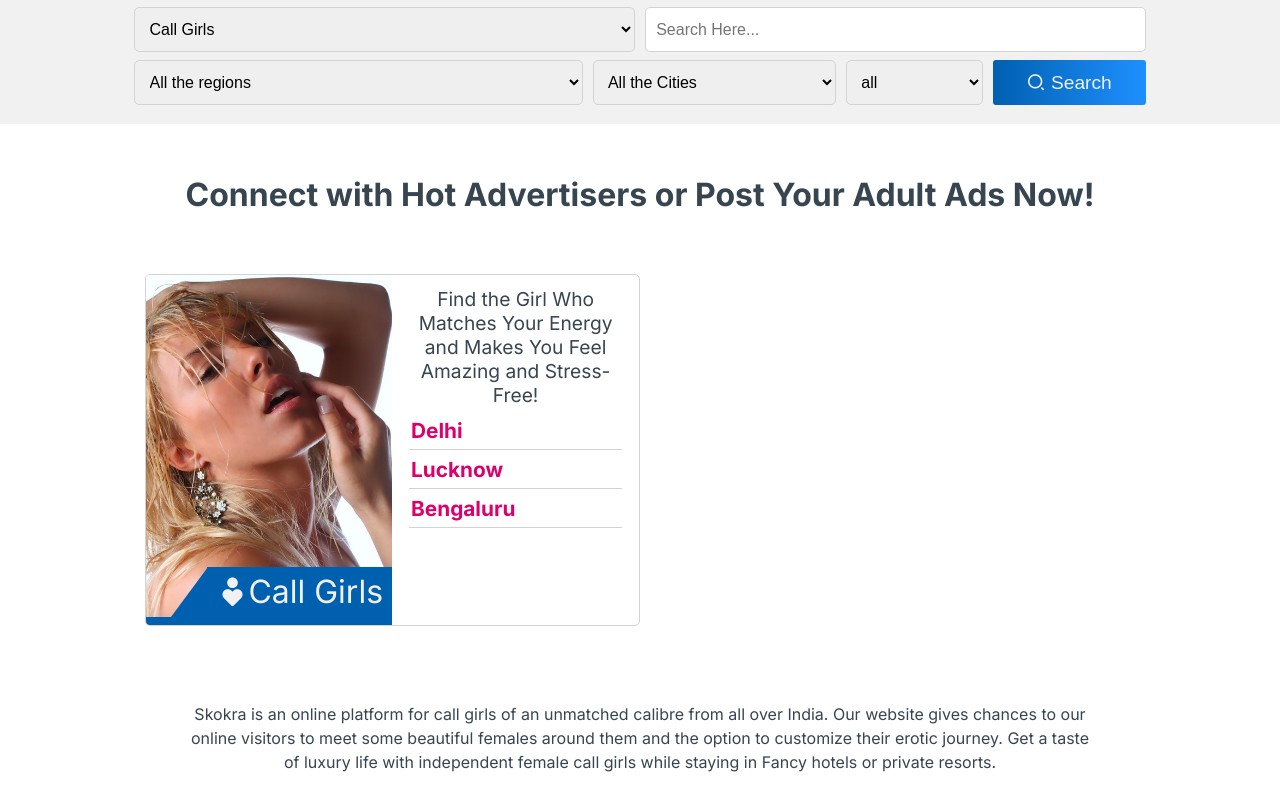
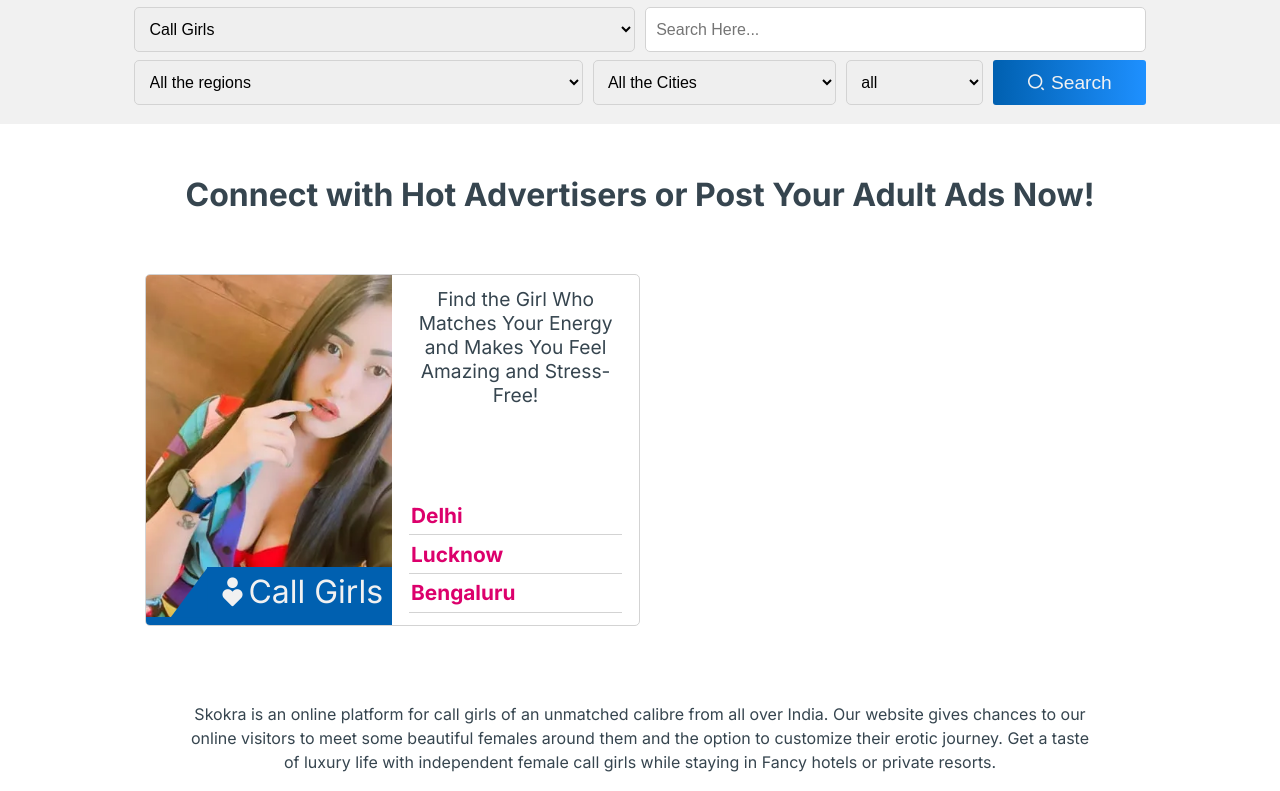
Before and after one commit to lazydesigner/skokra, a PHP site: page / in a window 1280 px wide. Shown: the part 65-856 px from the top of the page. Run offline with PHP 8.4, Linux system fonts and the light colour scheme; data that the repository does not hold is empty; some libraries are stand-ins or nearby versions.

Commit message:
home card update

```diff
--- a/home.php
+++ b/home.php
@@ -50,13 +50,13 @@ include './backend/user_task.php';
         <div class="services-cards">
             <div class="service-card-1">
                 <div style="width: 50%;"><div class="service-card-img">
-                    <img src="./assets/images/woman-2219964_640.jpg" width="100%" height="100%" alt="">
+                    <img src="./assets/images/call-girl19.webp" width="100%" height="100%" alt="">
                     <div class="service-card-img-name"><i class="ri-empathize-fill"></i> Call Girls</div>
                 </div></div>
-                <div style="width: 50%;padding:2%"><div class="service-card-p">
+                <div style="width: 50%;padding:2%;display:flex;flex-direction:column;justify-content:space-between"><div class="service-card-p">
                     Find the Girl Who Matches Your Energy and Makes You Feel Amazing and Stress-Free!
                 </div>
-                <div class="service-cities">
+                <div class="service-cities" style="height: auto;">
                     <ul>
                         <li><a href="<?=get_url() ?>call-girls/delhi">Delhi</a></li>
                         <li><a href="<?=get_url() ?>call-girls/lucknow">Lucknow</a></li>
```
Also changed, not shown: assets/images/call-girl19.webp (added).
